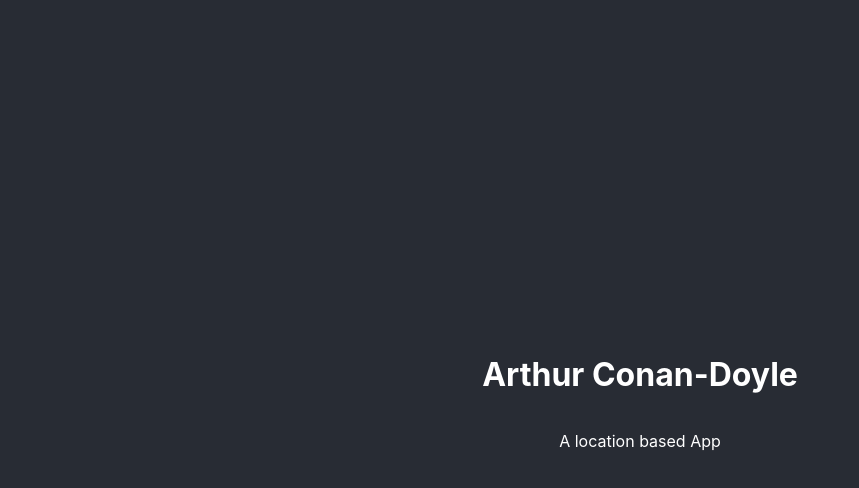
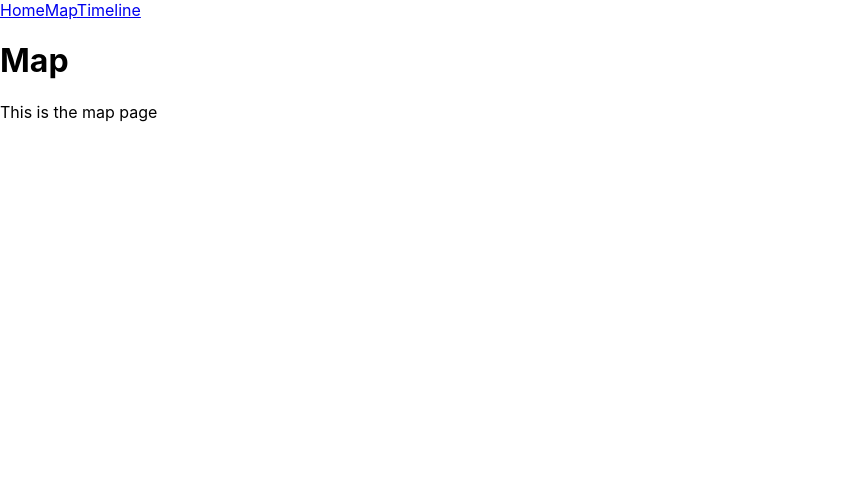
Before and after one commit to marcusharding/arthur-conan, a React (Create React App) app: page /Map in a window 1280 px wide. Shown: the top 488 px of the page, without its empty margins (0-859 px from the left). Built offline with nearby package versions, Linux system fonts and the light colour scheme.

Commit message:
Add React routing and pages

```diff
--- a/package.json
+++ b/package.json
@@ -6,6 +6,7 @@
     "node-sass": "^4.13.0",
     "react": "^16.11.0",
     "react-dom": "^16.11.0",
+    "react-router-dom": "^5.1.2",
     "react-scripts": "3.2.0"
   },
   "scripts": {
--- /dev/null
+++ b/src/App.js
@@ -0,0 +1,28 @@
+import React, { Component } from 'react';
+import { BrowserRouter, Route, Switch } from 'react-router-dom';
+import Home from './components/Home';
+import Map from './components/Map';
+import Timeline from './components/Timeline';
+import Error from './components/Error';
+import Navigation from './components/Navigation';
+import './styles/app.scss';
+
+class App extends Component {
+  render() {
+    return (
+       <BrowserRouter>
+        <div>
+          <Navigation />
+            <Switch>
+             <Route path="/" component={Home} exact/>
+             <Route path="/Map" component={Map}/>
+             <Route path="/Timeline" component={Timeline}/>
+            <Route component={Error}/>
+           </Switch>
+        </div>
+      </BrowserRouter>
+    );
+  }
+}
+
+export default App;
--- a/src/components/App.js
+++ /dev/null
@@ -1,15 +0,0 @@
-import React from 'react';
-import '../styles/app.scss';
-
-class App extends React.Component {
-  render() {
-    return (
-        <header className="header">
-          <h1 className="header-text">Arthur Conan-Doyle</h1>
-          <p className="header-text">A location based App</p>
-        </header>
-    );
-  }
-}
-
-export default App;
--- /dev/null
+++ b/src/components/Error.js
@@ -0,0 +1,11 @@
+import React from 'react';
+
+const Error = () => {
+    return (
+       <div>
+          <p>Error: Page does not exist!</p>
+       </div>
+    );
+}
+
+export default Error;
--- /dev/null
+++ b/src/components/Home.js
@@ -0,0 +1,13 @@
+import React from 'react';
+import '../styles/app.scss';
+
+const home = () => {
+    return (
+        <div className="header">
+        <h1 className="header-text">Arthur Conan-Doyle</h1>
+        <p className="header-text">A location based App</p>
+      </div>
+    );
+}
+
+export default home;
--- /dev/null
+++ b/src/components/Map.js
@@ -0,0 +1,12 @@
+import React from 'react';
+
+const Map = () => {
+    return (
+       <div>
+          <h1>Map</h1>
+          <p>This is the map page</p>
+       </div>
+    );
+}
+
+export default Map;
--- /dev/null
+++ b/src/components/Navigation.js
@@ -0,0 +1,15 @@
+import React from 'react';
+
+import { NavLink } from 'react-router-dom';
+
+const Navigation = () => {
+    return (
+       <div>
+          <NavLink to="/">Home</NavLink>
+          <NavLink to="/Map">Map</NavLink>
+          <NavLink to="/Timeline">Timeline</NavLink>
+       </div>
+    );
+}
+
+export default Navigation;
--- /dev/null
+++ b/src/components/Timeline.js
@@ -0,0 +1,12 @@
+import React from 'react';
+
+const Timeline = () => {
+    return (
+       <div>
+          <h1>Timeline</h1>
+          <p>This is the timeline page</p>
+       </div>
+    );
+}
+
+export default Timeline;
--- a/src/index.js
+++ b/src/index.js
@@ -1,7 +1,7 @@
 import React from 'react';
 import ReactDOM from 'react-dom';
 import './styles/index.css';
-import App from './components/App';
+import App from './App';
 import * as serviceWorker from './serviceWorker';
 
 ReactDOM.render(<App />, document.getElementById('root'));
```
Also changed, not shown: src/styles/main.scss (added), 1 other file (tests, documents, lock files or other folders).
